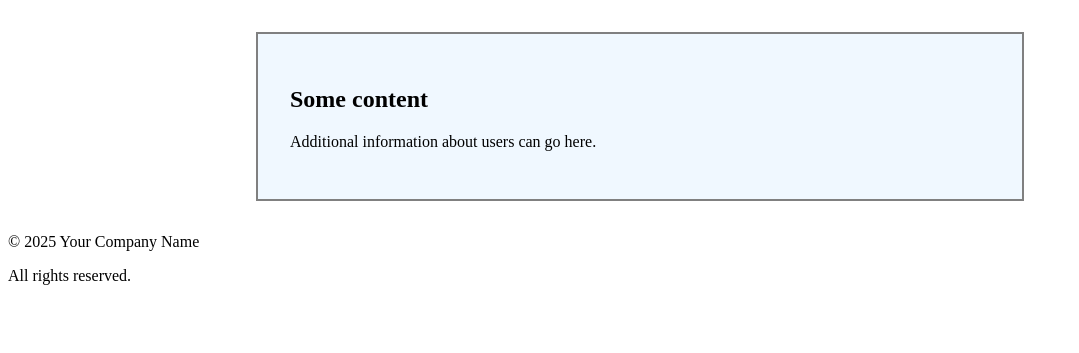
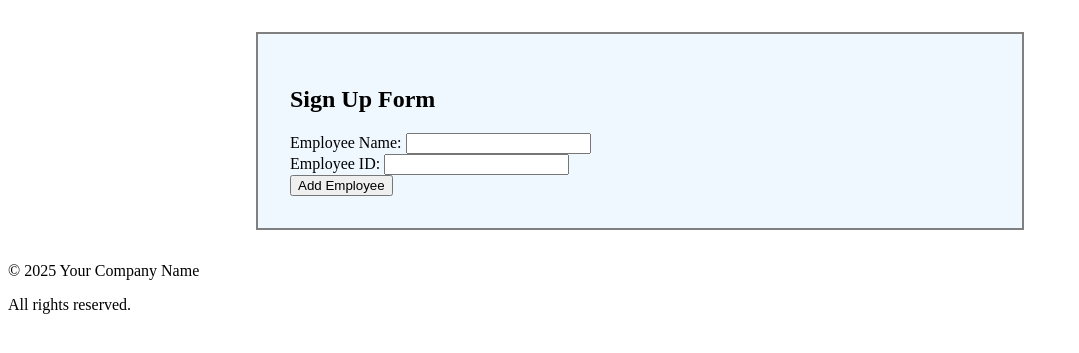
Before and after one commit to Mig-uel/ACE1025, a Flask app: page /users in a window 1280 px wide. Shown: the part 58-411 px from the top of the page, without its empty margins (0-1079 px from the left). Run offline with Flask 3, Linux system fonts and the light colour scheme.

Commit message:
Add sign-up form for employee registration on users page
- Introduced a form to collect employee name and ID
- Enables POST method to submit employee data to the server

```diff
--- a/lab13/templates/users.html
+++ b/lab13/templates/users.html
@@ -7,7 +7,20 @@ Welcome to the Users Page
 {% endblock %}
 
 {% block content %}
-<h2>Some content</h2>
-<p>Additional information about users can go here.</p>
+<h2>Sign Up Form</h2>
+
+<form action="/users" method="POST">
+  <div>
+    <label for="employee_name">Employee Name:</label>
+    <input type="text" id="employee_name" name="employee_name" required>
+  </div>
+
+  <div>
+    <label for="employee_id">Employee ID:</label>
+    <input type="number" id="employee_id" name="employee_id" min="1" required>
+  </div>
+
+  <button type="submit">Add Employee</button>
+</form>
 
 {% endblock %}
```
